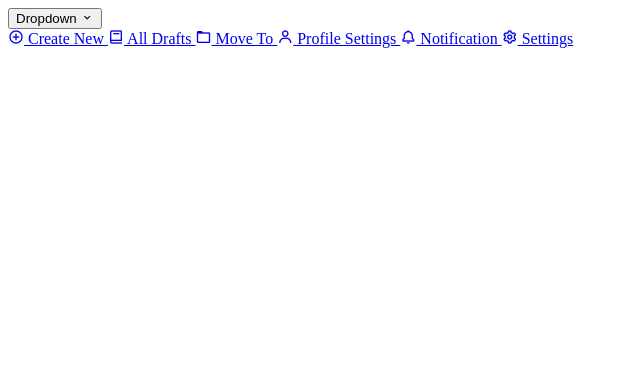
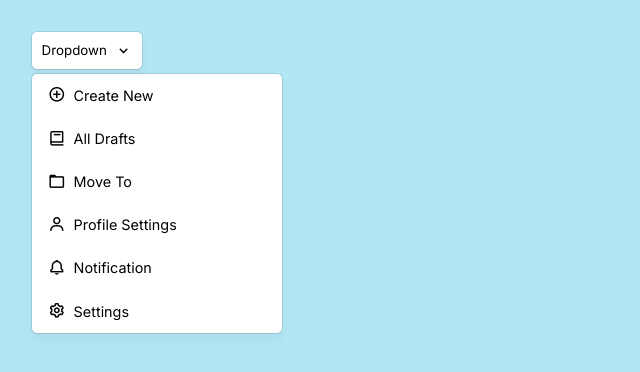
Before and after one commit to simonasablinaite/dropdown-menu, a website: page index.html in a window 1280 px wide. Shown: the whole page, without its empty margins (0-640 px from the left). Drawn offline with nearby package versions, Linux system fonts and the light colour scheme.

Commit message:
Dropdown menu style

```diff
--- a/css/dropdown-menu.css
+++ b/css/dropdown-menu.css
@@ -0,0 +1,77 @@
+/* 4. Sukuriamas dropdown menu  */
+
+@import url(https://fonts.googleapis.com/css?family=Inter:100,200,300,regular,500,600,700,800,900);
+
+/* Base stilius visiems elementams */
+* {
+  margin: 0;
+  padding: 0;
+  box-sizing: border-box;
+  font-family: "Inter", sans-serif;
+  --shadow: rgba(0, 0, 0, 0.05) 0px 6px 10px 0px,
+    rgba(0, 0, 0, 0.1) 0px 0px 0px 1px;
+  --color: #166e67;
+  --gap: 0.5rem;
+  --radius: 5px;
+}
+
+body {
+  margin: 2rem;
+  background-color: #b3e6f4;
+  font-size: 0.9rem;
+  color: black;
+}
+
+.btn {
+  background-color: white;
+  display: flex;
+  align-items: center;
+  justify-content: flex-start;
+  column-gap: var(--gap);
+  padding: 0.6rem;
+  cursor: pointer;
+  border-radius: var(--radius);
+  border: none;
+  box-shadow: var(--shadow);
+  position: relative;
+}
+
+.bx {
+  font-size: 1.1rem;
+}
+
+.dropdown {
+  position: absolute;
+  width: 250px;
+  box-shadow: var(--shadow);
+  border-radius: var(--radius);
+  margin-top: 0.3rem;
+  background: white;
+  /* 5. Menu rodymas tik spustelejus mygtuka. Naudojamos visibility ir opacity savybes. P.S. gitGub naudoja si modeli */
+  transition: all 0.1s cubic-bezier(0.16, 1, 0.5, 1);
+}
+
+.show {
+  transform: translateY(0rem);
+  visibility: visible;
+  opacity: 1;
+}
+
+.arrow {
+  transform: rotate(180deg);
+  transition: 0.2s ease;
+}
+
+.dropdown a {
+  display: flex;
+  align-items: center;
+  column-gap: var(--gap);
+  padding: 0.8rem 1rem;
+  text-decoration: none;
+  color: black;
+}
+
+.dropdown a:hover {
+  background-color: var(--color);
+  color: white;
+}
--- a/index.html
+++ b/index.html
@@ -8,6 +8,7 @@
    <title>Dropdown menu</title>
    <!-- 1. Importuojamos piktogramos -->
    <link href="https://unpkg.com/boxicons@2.1.4/css/boxicons.min.css" rel="stylesheet" />
+   <link rel="stylesheet" href="./css/dropdown-menu.css">
 </head>
 
 <body>
```
